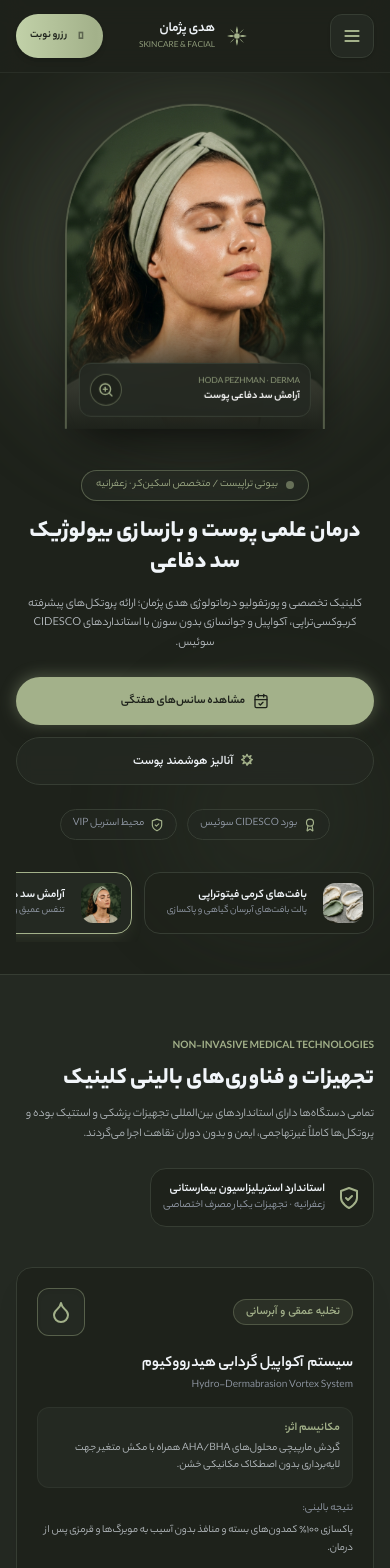
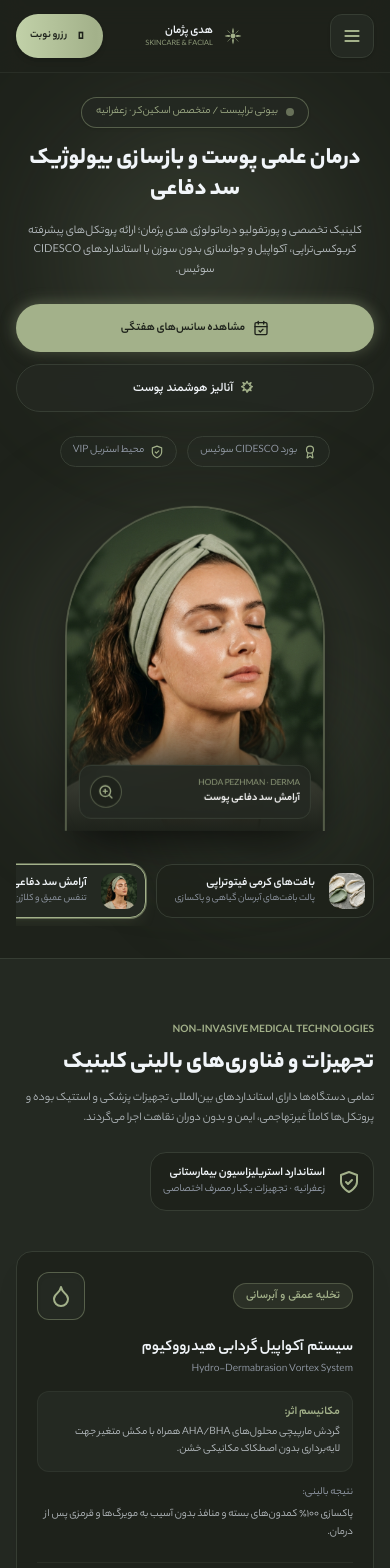
Before and after one commit to yasinlevine/hoda, a React (Vite) app: page / in a window 390 px wide. Shown: the top 1568 px of the page. Built offline with nearby package versions, Linux system fonts and the light colour scheme; a web font is replaced by a local one.

Commit message:
fix: resolve mobile horizontal overflow issues
Implement strict overflow constraints across body and layout containers, disable AOS animations on mobile to prevent layout shift, and adjust navigation grid for better responsiveness.

```diff
--- a/index.html
+++ b/index.html
@@ -1,8 +1,8 @@
 <!doctype html>
-<html lang="fa" dir="rtl">
+<html lang="fa" dir="rtl" style="overflow-x: hidden; max-width: 100vw;">
   <head>
     <meta charset="UTF-8" />
-    <meta name="viewport" content="width=device-width, initial-scale=1.0" />
+    <meta name="viewport" content="width=device-width, initial-scale=1.0, viewport-fit=cover" />
     <title>هدی پژمان · متخصص اسکین‌کر و بیوتی تراپیست | Hoda Pezhman Skincare</title>
     <meta name="description" content="پورتفولیو و معرفی خدمات تخصصی اسکین‌کر و فیشیال هدی پژمان؛ کربوکسی‌تراپی، آکواپیل، درمان لک و جوانسازی پوست. هماهنگی نوبت در اینستاگرام hodapezhman_skincare." />
     <meta property="og:title" content="هدی پژمان · متخصص اسکین‌کر و بیوتی تراپیست | Hoda Pezhman Skincare" />
@@ -21,7 +21,7 @@
     <!-- AOS (Animate On Scroll) CDN -->
     <link rel="stylesheet" href="https://cdnjs.cloudflare.com/ajax/libs/aos/2.3.4/aos.css" referrerpolicy="no-referrer" />
   </head>
-  <body style="background-color: #1e221b; color: #f1f5f9; min-height: 100vh; margin: 0;" class="bg-[#1f231e] text-[#f1f5f9] antialiased selection:bg-[#a3b18a]/30 selection:text-white">
+  <body style="background-color: #1e221b; color: #f1f5f9; min-height: 100vh; margin: 0; overflow-x: hidden; max-width: 100vw; width: 100%; position: relative;" class="bg-[#1f231e] text-[#f1f5f9] antialiased selection:bg-[#a3b18a]/30 selection:text-white">
     <div id="root"></div>
     <script src="https://cdnjs.cloudflare.com/ajax/libs/aos/2.3.4/aos.js" referrerpolicy="no-referrer"></script>
     <script type="module" src="/src/main.tsx"></script>
--- a/src/App.tsx
+++ b/src/App.tsx
@@ -127,6 +127,7 @@ export default function App() {
             easing: 'ease-out',
             once: true,
             offset: 50,
+            disable: 'mobile',
           });
         }
       } catch {
@@ -1526,7 +1527,7 @@ export default function App() {
   return (
     <div
       dir="rtl"
-      className="min-h-screen bg-[#1e221b] text-[#f1f5f9] relative selection:bg-[#a3b18a]/30 selection:text-white font-vazir"
+      className="min-h-screen w-full max-w-full overflow-x-hidden bg-[#1e221b] text-[#f1f5f9] relative selection:bg-[#a3b18a]/30 selection:text-white font-vazir"
     >
       {/* Toast Notification */}
       {toastMessage && (
@@ -1538,10 +1539,27 @@ export default function App() {
 
       {/* TOP NAVIGATION BAR: 100% CLEAN & CLIENT-FOCUSED */}
       <header className="sticky top-0 z-40 bg-[#1e221b]/90 backdrop-blur-md border-b border-[#363d33]/50 px-4 sm:px-6 lg:px-12 py-3.5 sm:py-5 transition-all">
-        <div className="max-w-7xl mx-auto flex items-center justify-between">
-
-          {/* Zone 1: Desktop Navigation Links (hidden on mobile) */}
-          <nav className="hidden lg:flex items-center gap-6 text-xs sm:text-sm tracking-wider text-[#e2e8f0]/90">
+        <div className="max-w-7xl mx-auto grid grid-cols-3 lg:grid-cols-[1fr_auto_1fr] items-center gap-2 sm:gap-4 relative">
+
+          {/* Zone 1 (Right side in RTL): Hamburger on Mobile / Nav Links on Desktop */}
+          <div className="flex items-center justify-start">
+            {/* Zone 1 (Mobile): Hamburger Menu Toggle Button */}
+            <button
+              onClick={() => setIsMobileMenuOpen(!isMobileMenuOpen)}
+              className="lg:hidden min-h-[44px] min-w-[44px] p-2.5 rounded-xl bg-[#242922] border border-[#363d33] text-[#a3b18a] hover:text-white flex items-center justify-center cursor-pointer transition-all active:scale-95 shadow-sm"
+              aria-label="منوی ناوبری"
+            >
+              {isMobileMenuOpen ? (
+                <i className="fa-solid fa-xmark text-lg text-[#a3b18a]"></i>
+              ) : (
+                <svg className="w-5 h-5 text-[#a3b18a]" fill="none" viewBox="0 0 24 24" stroke="currentColor">
+                  <path strokeLinecap="round" strokeLinejoin="round" strokeWidth={2.2} d="M4 6h16M4 12h16M4 18h16" />
+                </svg>
+              )}
+            </button>
+
+            {/* Zone 1 (Desktop): Navigation Links */}
+            <nav className="hidden lg:flex items-center gap-5 xl:gap-6 text-xs sm:text-sm tracking-wider text-[#e2e8f0]/90">
               <a href="#bio" className="hover:text-[#a3b18a] transition-colors font-medium">
                 درباره متخصص
               </a>
@@ -1552,7 +1570,7 @@ export default function App() {
                 منوی خدمات
               </a>
               <a href="#skin-analysis" className="hover:text-[#a3b18a] transition-colors font-medium text-[#a3b18a] flex items-center gap-1.5">
-              <span>آنالیز آنلاین پوست</span>
+                <span>آنالیز آنلاین</span>
                 <span className="w-1.5 h-1.5 rounded-full bg-[#a3b18a] animate-ping"></span>
               </a>
               <a href="#schedule" className="hover:text-[#a3b18a] transition-colors font-medium flex items-center gap-1.5">
@@ -1560,31 +1578,20 @@ export default function App() {
                 <span className="w-1.5 h-1.5 rounded-full bg-[#a3b18a] animate-pulse"></span>
               </a>
               <a href="#reviews" className="hover:text-[#a3b18a] transition-colors font-medium">
-              نظرات مراجعین
+                نظرات
               </a>
             </nav>
-
-          {/* Zone 1 (Mobile): Hamburger Menu Toggle Button */}
-          <div className="flex lg:hidden items-center">
-            <button
-              onClick={() => setIsMobileMenuOpen(!isMobileMenuOpen)}
-              className="min-h-[44px] min-w-[44px] p-2.5 rounded-xl bg-[#242922] border border-[#363d33] text-[#a3b18a] hover:text-white flex items-center justify-center cursor-pointer transition-all active:scale-95 shadow-sm"
-              aria-label="Toggle navigation menu"
-            >
-              {isMobileMenuOpen ? (
-                <i className="fa-solid fa-xmark text-base text-[#a3b18a]"></i>
-              ) : (
-                <svg className="w-5 h-5 text-[#a3b18a]" fill="none" viewBox="0 0 24 24" stroke="currentColor">
-                  <path strokeLinecap="round" strokeLinejoin="round" strokeWidth={2.2} d="M4 6h16M4 12h16M4 18h16" />
-                </svg>
-              )}
-            </button>
-          </div>
-
-          {/* Zone 2: Center Botanical Geometric Emblem & Brand Name */}
-          <a href="#top" className="flex items-center gap-2 sm:gap-2.5 group absolute lg:static left-1/2 -translate-x-1/2 lg:translate-x-0 z-10" aria-label="Home">
+          </div>
+
+          {/* Zone 2 (Center): Exact Centered Botanical Geometric Emblem & Brand Name */}
+          <div className="flex items-center justify-center">
+            <a
+              href="#top"
+              className="flex items-center justify-center gap-2 sm:gap-2.5 group transition-transform hover:scale-105"
+              aria-label="صفحه اصلی هدی پژمان"
+            >
               <svg
-              className="w-7 h-7 sm:w-8 sm:h-8 text-[#a3b18a] group-hover:rotate-45 transition-transform duration-700 animate-emblem-spin"
+                className="w-6 h-6 sm:w-7 sm:h-7 lg:w-8 lg:h-8 text-[#a3b18a] group-hover:rotate-45 transition-transform duration-700 animate-emblem-spin shrink-0"
                 viewBox="0 0 100 100"
                 fill="currentColor"
               >
@@ -1598,25 +1605,26 @@ export default function App() {
                 <path d="M25 75 C38 65, 40 60, 43 57 C40 60, 35 62, 25 75 Z" />
                 <path d="M75 25 C62 35, 60 40, 57 43 C60 40, 65 38, 75 25 Z" />
               </svg>
-            <div className="flex flex-col text-right">
-              <span className="font-bold text-sm sm:text-base tracking-widest text-[#f1f5f9] group-hover:text-[#a3b18a] transition-colors">
+              <div className="flex flex-col text-right leading-tight">
+                <span className="font-bold text-xs sm:text-sm lg:text-base tracking-wide text-[#f1f5f9] group-hover:text-[#a3b18a] transition-colors whitespace-nowrap">
                   {bio.name}
                 </span>
-              <span className="text-[9px] sm:text-[10px] text-[#a3b18a] font-mono tracking-wider">
+                <span className="text-[8px] sm:text-[9px] lg:text-[10px] text-[#a3b18a] font-mono tracking-wider whitespace-nowrap">
                   SKINCARE & FACIAL
                 </span>
               </div>
             </a>
-
-          {/* Zone 3: Direct Instagram Booking CTA */}
-          <div className="flex items-center gap-2 sm:gap-3">
+          </div>
+
+          {/* Zone 3 (Left side in RTL): Symmetrical Booking CTA Button */}
+          <div className="flex items-center justify-end">
             <button
               onClick={() => handleOpenInstagramBooking()}
-              className="min-h-[44px] px-3.5 sm:px-5 py-2 sm:py-2.5 bg-[#a3b18a] hover:bg-[#b5c49b] text-[#1e221b] font-bold text-xs sm:text-xs rounded-full transition-all duration-300 shadow-md flex items-center gap-1.5 sm:gap-2 cursor-pointer hover:scale-105 active:scale-95 animate-luxury-shimmer"
-            >
-              <i className="fa-solid fa-calendar-plus text-xs sm:text-sm animate-pulse"></i>
+              className="min-h-[44px] px-3.5 sm:px-5 py-2 sm:py-2.5 bg-[#a3b18a] hover:bg-[#b5c49b] text-[#1e221b] font-bold text-xs sm:text-xs rounded-full transition-all duration-300 shadow-md flex items-center justify-center gap-1.5 sm:gap-2 cursor-pointer hover:scale-105 active:scale-95 animate-luxury-shimmer"
+            >
+              <i className="fa-solid fa-calendar-check text-xs sm:text-sm"></i>
               <span className="hidden sm:inline">نوبت‌دهی دایرکت</span>
-              <span className="sm:hidden text-[11px]">رزرو نوبت</span>
+              <span className="sm:hidden text-[11px] whitespace-nowrap">رزرو نوبت</span>
             </button>
           </div>
 
@@ -1711,7 +1719,7 @@ export default function App() {
 
           <div className="grid grid-cols-1 lg:grid-cols-12 gap-12 items-center">
 
-            <div data-aos="fade-right" className="lg:col-span-5 relative">
+            <div data-aos="fade-up" className="lg:col-span-5 relative">
               <div className="relative rounded-3xl bg-gradient-to-b from-[#1e221b] via-[#242922] to-[#1e221b] border-2 border-[#a3b18a]/40 p-8 sm:p-10 shadow-2xl flex flex-col justify-between space-y-6 text-center hover:border-[#a3b18a]/70 hover:-translate-y-1 transition-all duration-300">
 
                 {/* Prestige Seal & Monogram */}
@@ -1759,7 +1767,7 @@ export default function App() {
               </div>
             </div>
 
-            <div data-aos="fade-left" className="lg:col-span-7 space-y-6">
+            <div data-aos="fade-up" className="lg:col-span-7 space-y-6">
               <div>
                 <span className="text-xs font-mono uppercase tracking-widest text-[#a3b18a] block mb-2">
                   CERTIFIED BEAUTY THERAPIST · BIO
--- a/src/components/EditorialHeroSection.tsx
+++ b/src/components/EditorialHeroSection.tsx
@@ -33,7 +33,7 @@ export const EditorialHeroSection: React.FC<EditorialHeroSectionProps> = ({
   onOpenInstagramModal,
 }) => {
   return (
-    <section id="top" className="relative min-h-[85vh] lg:min-h-[92vh] flex flex-col justify-between overflow-hidden pt-6 sm:pt-8 pb-8 sm:pb-10 font-vazir">
+    <section id="top" className="relative min-h-[85vh] lg:min-h-[92vh] flex flex-col justify-between overflow-hidden pt-6 sm:pt-8 pb-8 sm:pb-10 font-vazir w-full max-w-full min-w-0">
 
       {/* ===================================================================== */}
       {/* LAYER 0: 3D TYPOGRAPHY BEHIND CENTRAL MODEL (DESKTOP ONLY) */}
@@ -67,10 +67,10 @@ export const EditorialHeroSection: React.FC<EditorialHeroSectionProps> = ({
       {/* ===================================================================== */}
       {/* LAYER 10: MAIN FOREGROUND CONTENT & ADAPTIVE RESPONSIVE LAYOUT */}
       {/* ===================================================================== */}
-      <div className="max-w-7xl mx-auto px-4 sm:px-6 lg:px-12 w-full grid grid-cols-1 lg:grid-cols-12 gap-8 lg:gap-8 items-center relative z-10 flex-1 my-auto">
+      <div className="max-w-7xl mx-auto px-4 sm:px-6 lg:px-12 w-full min-w-0 max-w-full grid grid-cols-1 lg:grid-cols-12 gap-8 lg:gap-8 items-center relative z-10 flex-1 my-auto">
 
-        {/* Editorial Headline & Action CTAs */}
-        <div className="lg:col-span-4 text-center lg:text-right space-y-4 sm:space-y-6 order-2 lg:order-1">
+        {/* Editorial Headline & Action CTAs - Order 1 on mobile, Order 1 on desktop */}
+        <div className="lg:col-span-4 text-center lg:text-right space-y-4 sm:space-y-6 order-1 lg:order-1 w-full">
 
           <div className="inline-flex items-center gap-2 px-3.5 py-1.5 rounded-full bg-[#242922]/90 border border-[#a3b18a]/40 text-[11px] sm:text-xs text-[#a3b18a] backdrop-blur-md shadow-sm mx-auto lg:mx-0">
             <span className="w-2 h-2 rounded-full bg-[#a3b18a] animate-pulse"></span>
@@ -86,7 +86,7 @@ export const EditorialHeroSection: React.FC<EditorialHeroSectionProps> = ({
           </p>
 
           {/* Action Buttons: Spacious & Touch-friendly (Min 48px height) with Luxury Micro-Interactions */}
-          <div className="flex flex-col sm:flex-row items-stretch sm:items-center justify-center lg:justify-start gap-3 pt-2">
+          <div className="flex flex-col sm:flex-row items-stretch sm:items-center justify-center lg:justify-start gap-3 pt-2 w-full max-w-md mx-auto lg:mx-0">
             <a
               href="#schedule"
               className="w-full sm:w-auto min-h-[48px] px-6 py-3.5 bg-[#a3b18a] hover:bg-[#b5c49b] text-[#1e221b] font-bold text-xs sm:text-sm rounded-full transition-all duration-300 shadow-lg flex items-center justify-center gap-2 cursor-pointer hover:scale-105 active:scale-95 animate-glow-pulse"
@@ -117,8 +117,8 @@ export const EditorialHeroSection: React.FC<EditorialHeroSectionProps> = ({
           </div>
         </div>
 
-        {/* Central Cutout Portrait of Woman with Headwrap & 3D Slow Float */}
-        <div className="lg:col-span-5 relative flex justify-center items-center order-1 lg:order-2 my-2 sm:my-0">
+        {/* Central Cutout Portrait of Woman with Headwrap - Order 2 on mobile, Order 2 on desktop */}
+        <div className="lg:col-span-5 relative flex justify-center items-center order-2 lg:order-2 my-2 sm:my-0 w-full">
 
           {/* Subtle Organic Halo Glow */}
           <div className="absolute inset-0 bg-[#a3b18a]/15 rounded-full blur-3xl scale-95 pointer-events-none"></div>
@@ -201,15 +201,15 @@ export const EditorialHeroSection: React.FC<EditorialHeroSectionProps> = ({
       {/* ===================================================================== */}
       {/* LAYER 25: TOUCH-FRIENDLY THUMBNAIL SELECTOR STRIP */}
       {/* ===================================================================== */}
-      <div className="max-w-7xl mx-auto px-4 sm:px-6 lg:px-12 w-full mt-6 relative z-20">
-        <div className="flex items-center gap-3 overflow-x-auto no-scrollbar py-2 snap-x snap-mandatory">
+      <div className="max-w-7xl mx-auto px-4 sm:px-6 lg:px-12 w-full min-w-0 max-w-full mt-4 sm:mt-6 relative z-20">
+        <div className="w-full min-w-0 max-w-full flex items-center gap-2.5 sm:gap-3 overflow-x-auto no-scrollbar py-2 snap-x snap-mandatory justify-start sm:justify-center">
           {heroThumbnails.map((thumb) => (
             <button
               key={thumb.id}
               onClick={() => onSelectThumbnail(thumb.id)}
-              className={`flex items-center gap-3 p-2.5 rounded-2xl border transition-all shrink-0 cursor-pointer text-right snap-start min-h-[52px] ${
+              className={`flex items-center gap-2.5 sm:gap-3 p-2 sm:p-2.5 rounded-2xl border transition-all shrink-0 cursor-pointer text-right snap-start min-h-[50px] sm:min-h-[52px] max-w-[240px] sm:max-w-none ${
                 activeThumbnail === thumb.id
-                  ? 'bg-[#242922] border-[#a3b18a] shadow-lg shadow-[#a3b18a]/10'
+                  ? 'bg-[#242922] border-[#a3b18a] shadow-lg shadow-[#a3b18a]/10 ring-1 ring-[#a3b18a]/50'
                   : 'bg-[#1e221b]/80 border-[#363d33] hover:border-gray-500'
               }`}
             >
@@ -217,10 +217,10 @@ export const EditorialHeroSection: React.FC<EditorialHeroSectionProps> = ({
                 src={thumb.img}
                 alt={thumb.title}
                 referrerPolicy="no-referrer"
-                className="w-10 h-10 rounded-xl object-cover"
+                className="w-9 h-9 sm:w-10 sm:h-10 rounded-xl object-cover shrink-0"
               />
-              <div className="pr-1 pl-3">
-                <span className="text-xs font-bold text-[#f1f5f9] block">
+              <div className="pr-1 pl-2.5 truncate">
+                <span className="text-xs font-bold text-[#f1f5f9] block truncate">
                   {thumb.title}
                 </span>
                 <span className="text-[10px] text-gray-400 block line-clamp-1">
--- a/src/index.css
+++ b/src/index.css
@@ -57,12 +57,30 @@
     scroll-behavior: smooth;
     background-color: #1e221b;
     color: #f1f5f9;
+    overflow-x: hidden !important;
+    max-width: 100vw !important;
+    width: 100% !important;
   }
 
   body {
     font-family: var(--font-yekan);
     background-color: #1e221b;
     color: #f1f5f9;
+    overflow-x: hidden !important;
+    max-width: 100vw !important;
+    width: 100% !important;
+    position: relative;
+  }
+
+  #root {
+    overflow-x: hidden !important;
+    max-width: 100vw !important;
+    width: 100% !important;
+    position: relative;
+  }
+
+  /* Prevent AOS from creating horizontal scrollbars on mobile RTL */
+  [data-aos] {
     overflow-x: hidden;
   }
 
```
Lines whose indentation alone changed are shown as unchanged.
